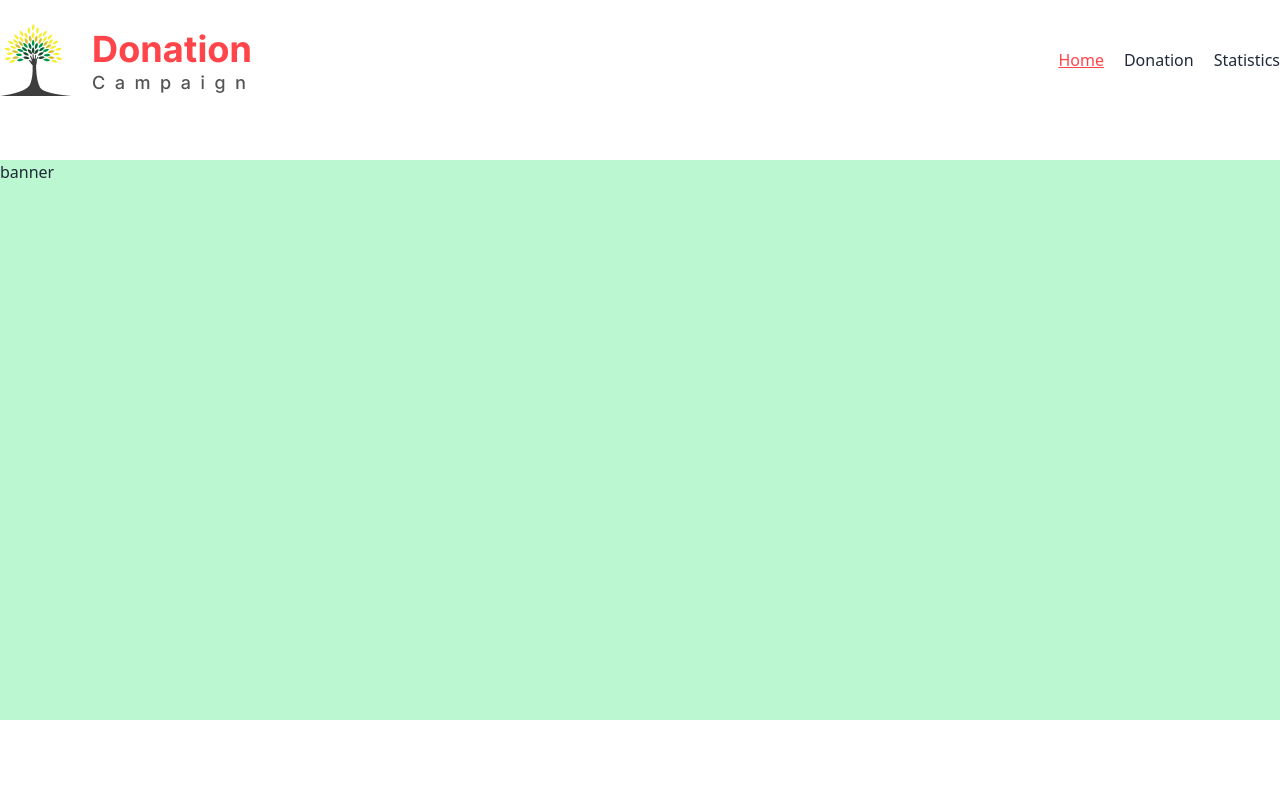
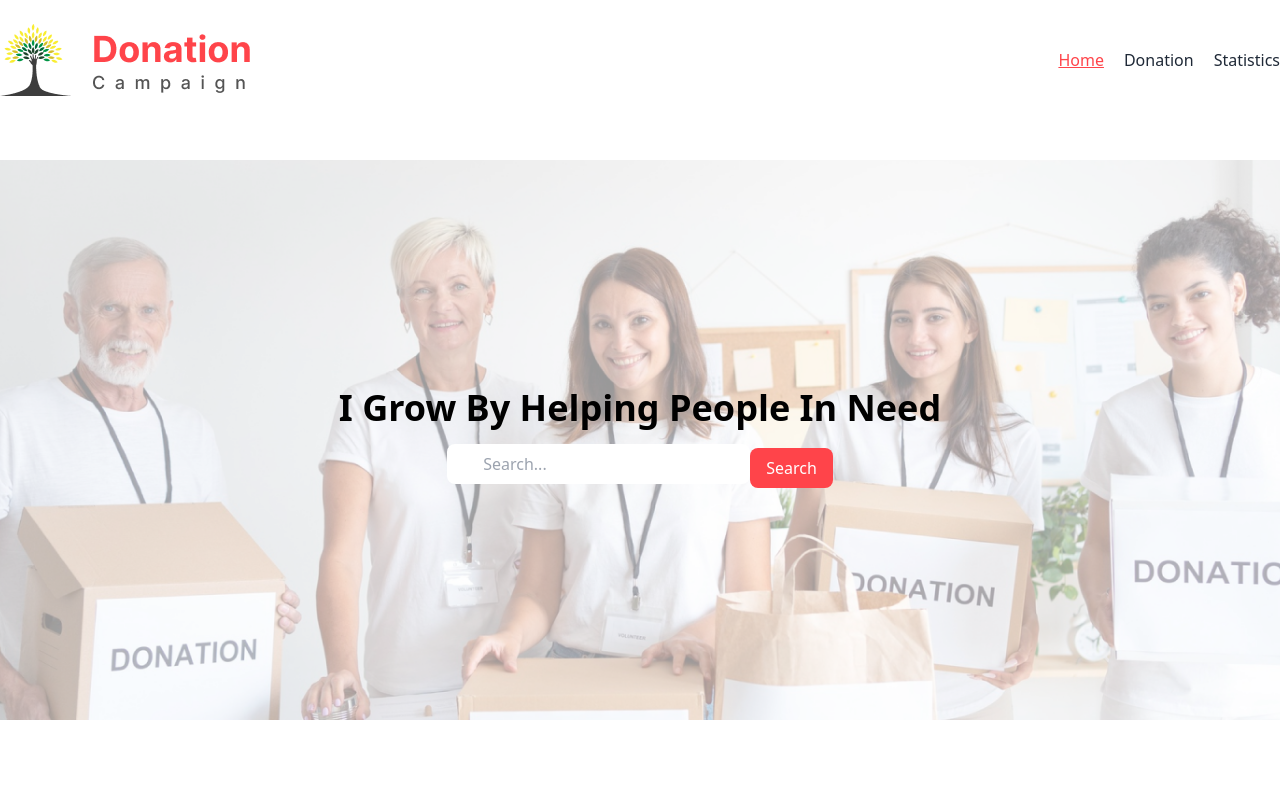
Before and after one commit to ZobaidaHossain/Assignment-8-donation-campaign, a React (Vite) app: page / in a window 1280 px wide. Shown: the top 798 px of the page. Built offline with nearby package versions, Linux system fonts and the light colour scheme.

Commit message:
create nessasary design for banner and seach button

```diff
--- a/src/components/Header/Banner/Banner.jsx
+++ b/src/components/Header/Banner/Banner.jsx
@@ -1,10 +1,40 @@
-
+import myImage from "../../../assets/Rectangle 4281.png";
 
 const Banner = () => {
     return (
-        <div className="h-[70vh] bg-green-200">
-            banner
+        <div className="relative h-[70vh]">
 
+            <div className="bg-blue-500 h-[10vh]"></div>
+
+
+            <img
+                src={myImage}
+                alt="My Image"
+                className="absolute inset-0 object-cover w-full h-full"
+            />
+
+
+            <div className="absolute inset-0 bg-white opacity-60"></div>
+
+
+            <div className="absolute inset-0 flex flex-col items-center justify-center text-center">
+
+                <h1 className="text-black text-4xl font-bold mb-4">I Grow By Helping People In Need</h1>
+
+
+                <div className="flex items-center ">
+                    <input
+                        type="text"
+                        placeholder="Search..."
+                        className="px-9 py-2 mb-2 bg-white text-gray-900 rounded-lg"
+                    />
+                    <button
+                        className="px-4 py-2 bg-[#FF444A] text-white rounded-lg"
+                    >
+                        Search
+                    </button>
+                </div>
+            </div>
         </div>
     );
 };
```
Also changed, not shown: src/assets/Rectangle 4281.png (added).
